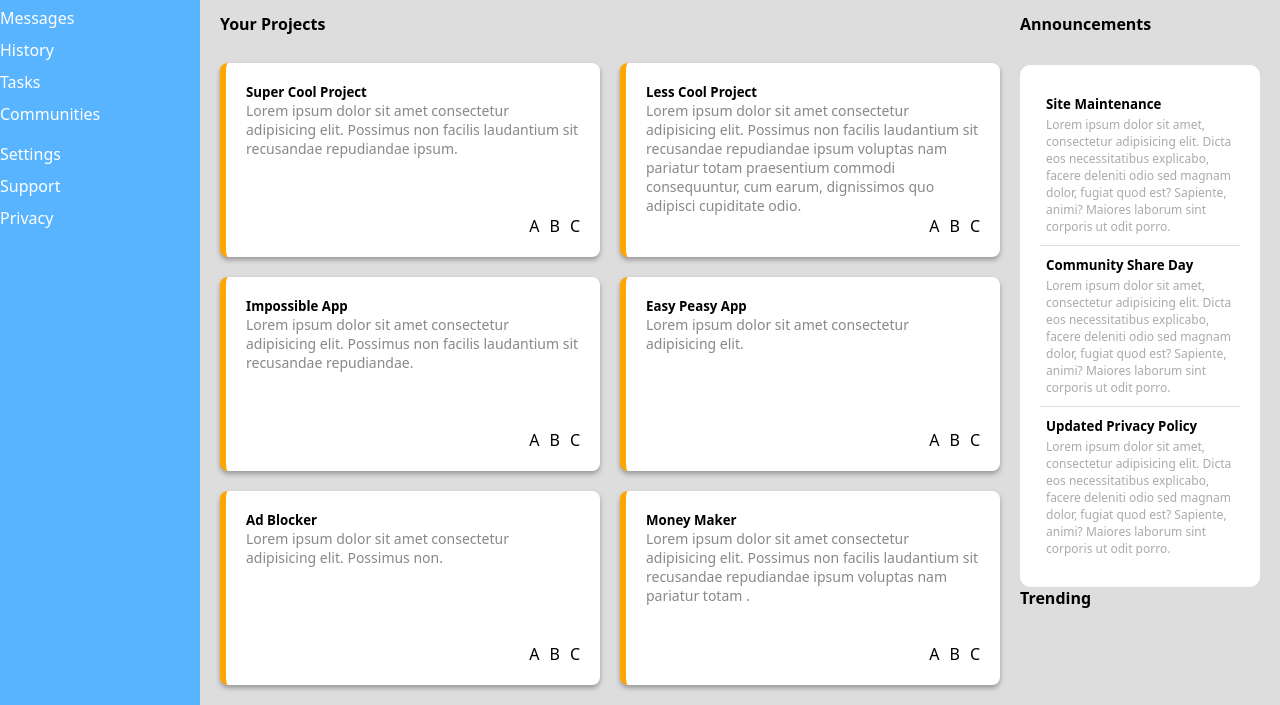
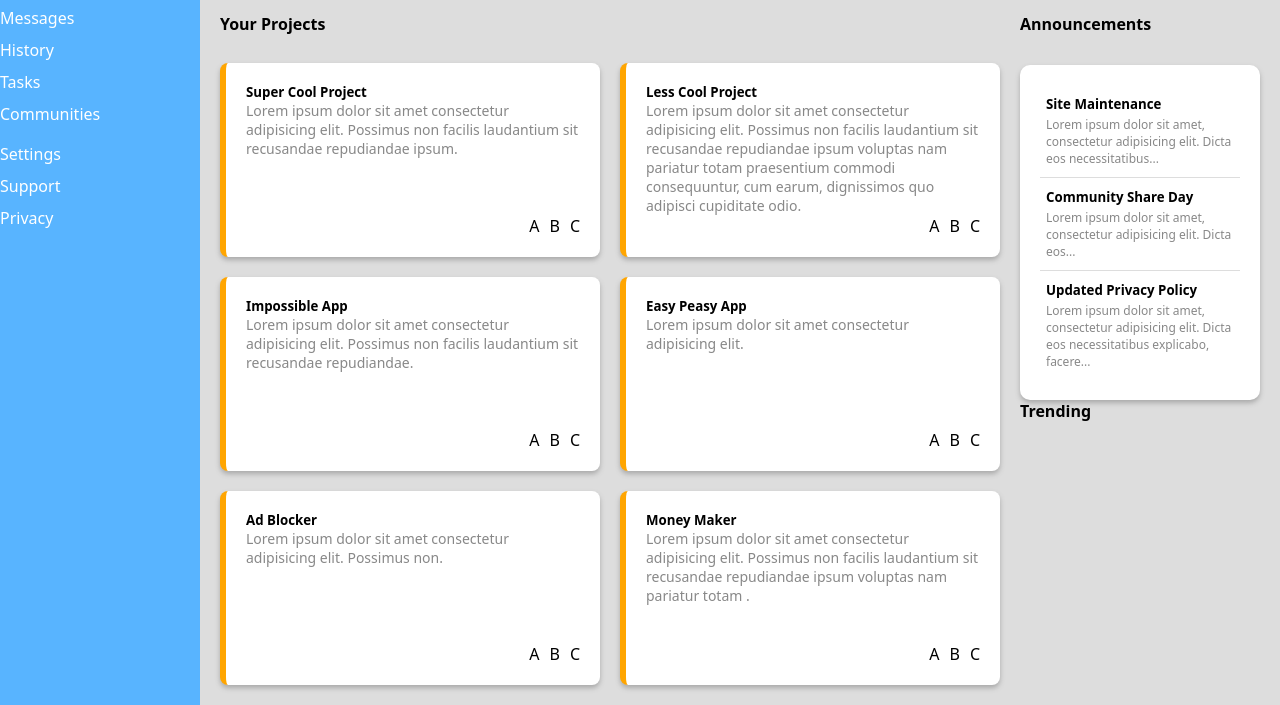
Before and after one commit to prefolo/admin-dashboard, a plain HTML site: page index.html in a window 1280 px wide. Shown: the part 157-862 px from the top of the page. Drawn offline with Linux system fonts and the light colour scheme.

Commit message:
Update announcements section

```diff
--- a/index.html
+++ b/index.html
@@ -111,15 +111,15 @@
             <div id="announcements-container">
                 <div class="announcement">
                     <h5>Site Maintenance</h5>
-                    <p>Lorem ipsum dolor sit amet, consectetur adipisicing elit. Dicta eos necessitatibus explicabo, facere deleniti odio sed magnam dolor, fugiat quod est? Sapiente, animi? Maiores laborum sint corporis ut odit porro.</p>
+                    <p>Lorem ipsum dolor sit amet, consectetur adipisicing elit. Dicta eos necessitatibus...</p>
                 </div>
                 <div class="announcement">
                     <h5>Community Share Day</h5>
-                    <p>Lorem ipsum dolor sit amet, consectetur adipisicing elit. Dicta eos necessitatibus explicabo, facere deleniti odio sed magnam dolor, fugiat quod est? Sapiente, animi? Maiores laborum sint corporis ut odit porro.</p>
+                    <p>Lorem ipsum dolor sit amet, consectetur adipisicing elit. Dicta eos...</p>
                 </div>
                 <div class="announcement">
                     <h5>Updated Privacy Policy</h5>
-                    <p>Lorem ipsum dolor sit amet, consectetur adipisicing elit. Dicta eos necessitatibus explicabo, facere deleniti odio sed magnam dolor, fugiat quod est? Sapiente, animi? Maiores laborum sint corporis ut odit porro.</p>
+                    <p>Lorem ipsum dolor sit amet, consectetur adipisicing elit. Dicta eos necessitatibus explicabo, facere...</p>
                 </div>
             </div>
             <p>Trending</p>
--- a/style.css
+++ b/style.css
@@ -170,7 +170,7 @@ input[type="search"]{
     border-radius: 8px;
     border-left: 6px solid orange;
     padding: 20px;
-    box-shadow: 0px 3px 5px #999;
+    box-shadow: 0px 3px 5px #aaa;
     display: grid;
     grid-template-rows: max-content;
 }
@@ -202,6 +202,7 @@ input[type="search"]{
     padding:20px;
     border-radius: 10px;
     margin-top: 30px;
+    box-shadow: 0px 3px 5px #aaa;
 }
 .announcement{
    padding: 10px 6px;
@@ -212,6 +213,6 @@ input[type="search"]{
 }
 .announcement p{
    font-size:12px;
-   color: #aaa;
+   color: #888;
    padding-top: 3px;
 }
```
